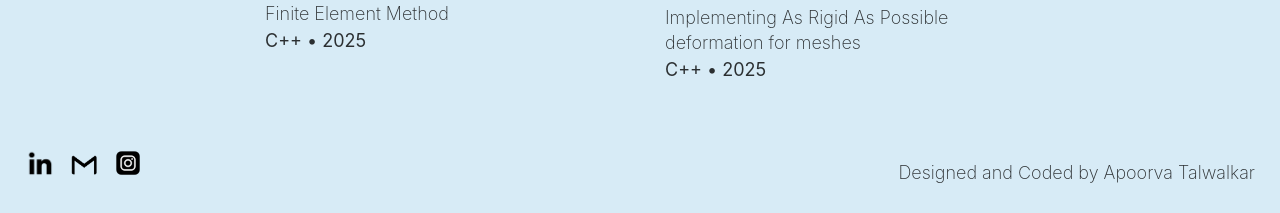
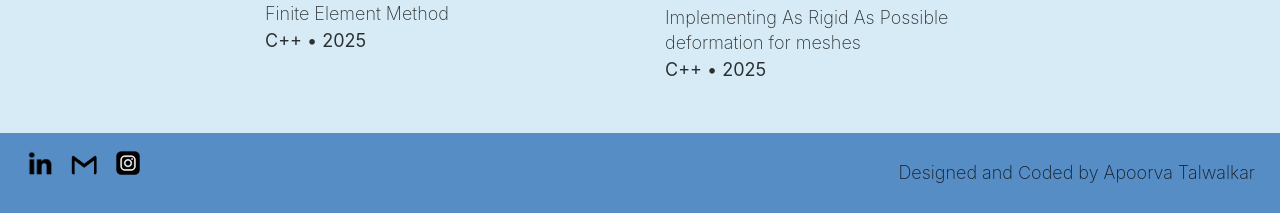
Before and after one commit to apoorvatalwalkar/portfolio, a plain HTML site: page index.html in a window 1280 px wide. Shown: the part 2039-2252 px from the top of the page. Drawn offline with Linux system fonts and the light colour scheme; a web font is replaced by a local one.

Commit message:
another try

```diff
--- a/index.html
+++ b/index.html
@@ -125,7 +125,7 @@
             </script>
         </body>
         <footer style="margin-top:50px">
-                <div style="display:flex; flex-direction: row; justify-content: center; height: 50px; gap: 1vw">
+                <div style="display:flex; flex-direction: row; justify-content: space-evenly; height: 100%; gap: 1vw">
                     <a href="https://www.linkedin.com/in/apoorva-talwalkar-b5b3b82a0/" target="_blank" >
                         <img src="assets/linkedin_logo.png" height="60%">
                     </a>
--- a/styles.css
+++ b/styles.css
@@ -18,12 +18,13 @@
 }
 
 footer{
-    background-color: transparent;
+    background-color: #568dc5;
     padding: 15px 25px;
     display: flex;
     flex-direction: row;
     justify-content: space-between;
     align-items: center;
+    height: 50px;
 }
 
 body{
```
